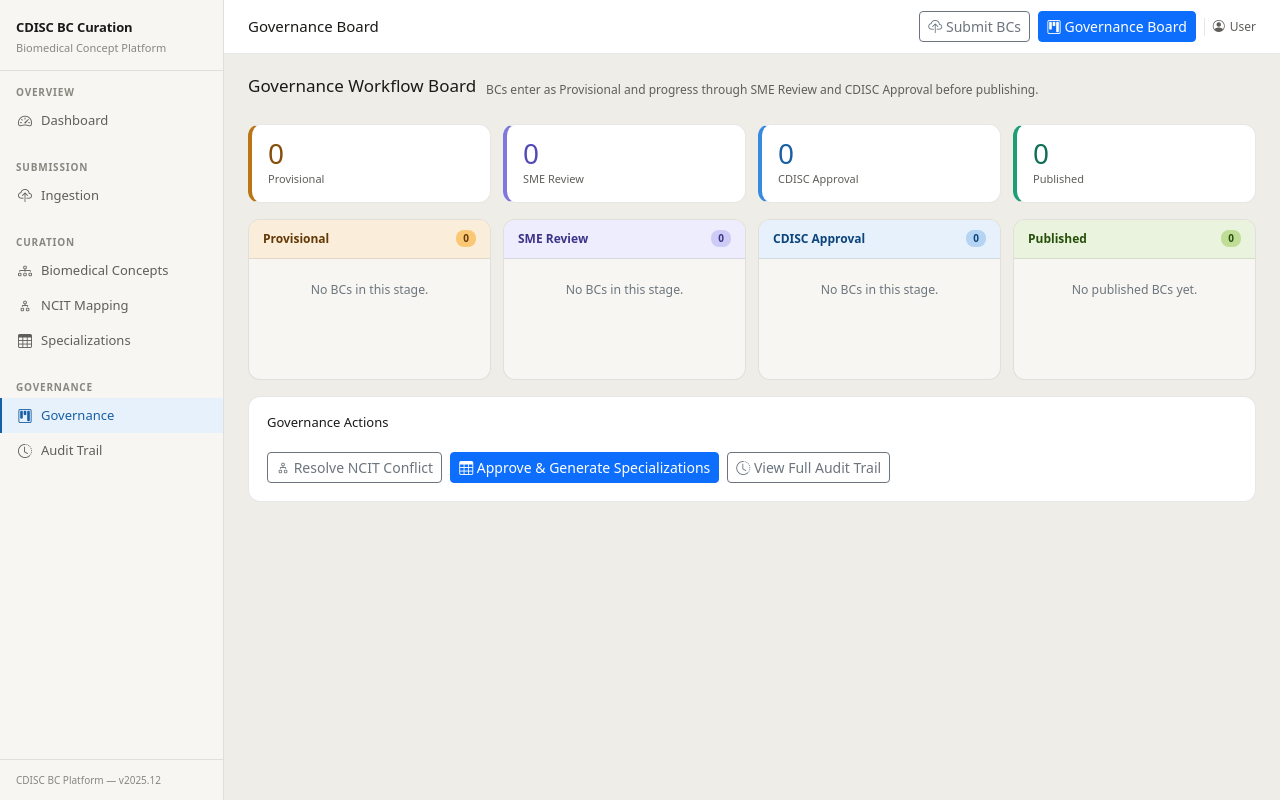
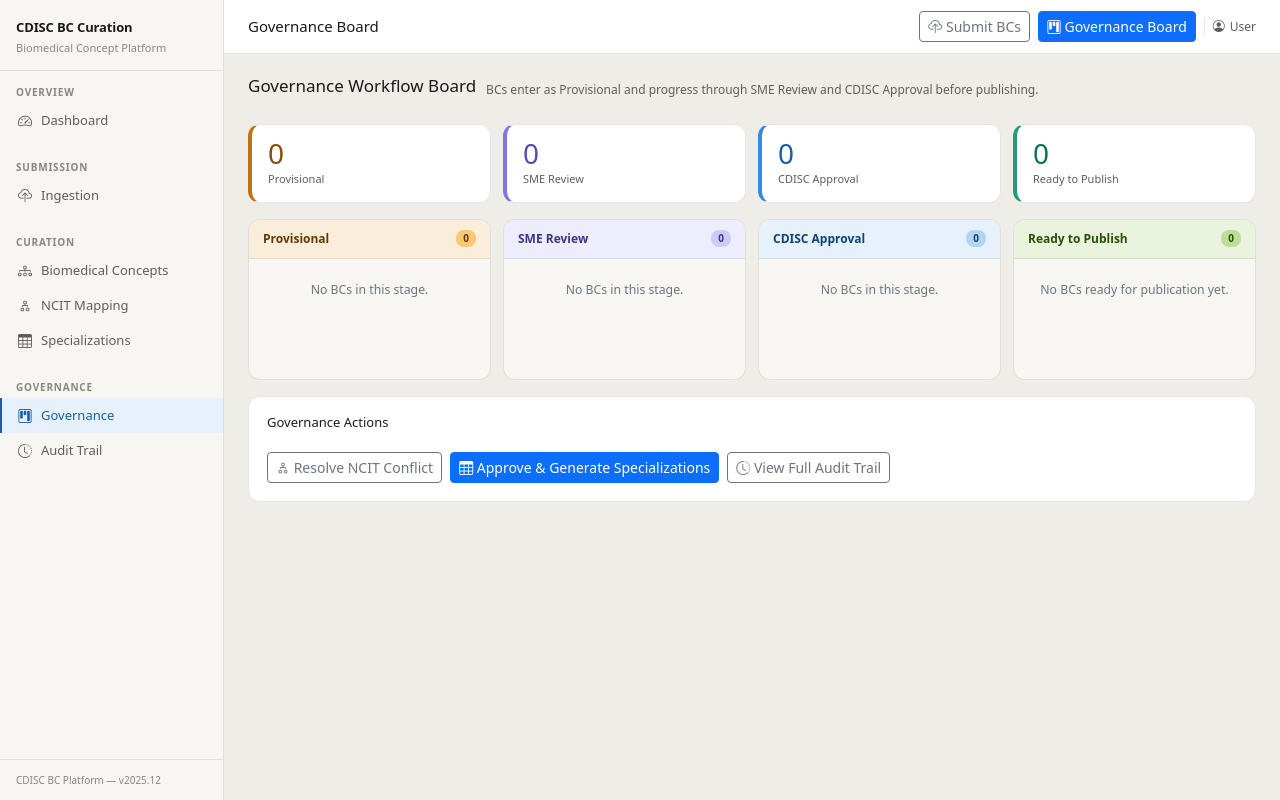
Before and after one commit to pendingintent/cdisc-concept-curation, a Flask app: page /governance/board in a window 1280 px wide. Run offline with Flask 3, Linux system fonts and the light colour scheme.

Commit message:
Changed headers/titles in HTML pages

```diff
--- a/requirements.txt
+++ b/requirements.txt
@@ -31,3 +31,5 @@ urllib3==2.6.3
 Werkzeug==3.1.7
 pytest==8.3.5
 pytest-flask==1.3.0
+pre-commit==4.2.0
+black==26.3.1
--- a/templates/governance.html
+++ b/templates/governance.html
@@ -27,7 +27,7 @@
   </div>
   <div class="metric-card metric-card-green">
     <div class="metric-val metric-val-green">{{ columns.published | length if columns else 0 }}</div>
-    <div class="metric-lbl">Published</div>
+    <div class="metric-lbl">Ready to Publish</div>
   </div>
 </div>
 
@@ -62,12 +62,7 @@
                     aria-label="Advance {{ bc.short_name }} to SME Review">
               <i class="bi bi-arrow-right" aria-hidden="true"></i> Advance
             </button>
-            <button type="button"
-                    class="btn btn-sm btn-outline-danger kanban-reject-btn"
-                    data-bc-id="{{ bc.bc_id }}"
-                    aria-label="Reject {{ bc.short_name }}">
-              <i class="bi bi-x" aria-hidden="true"></i> Reject
-            </button>
+
           </div>
         </div>
         {% endfor %}
@@ -165,7 +160,7 @@
   <!-- Published column -->
   <div class="kanban-column" role="list" aria-label="Published BCs">
     <div class="kanban-column-header kanban-header-published">
-      <span>Published</span>
+      <span>Ready to Publish</span>
       <span class="kanban-column-count kanban-count-published">
         {{ columns.published | length if columns else 0 }}
       </span>
@@ -181,11 +176,11 @@
             {% if bc.ncit_code %}<code>{{ bc.ncit_code }}</code>{% endif %}
             {% if bc.package_date %} &middot; Published {{ bc.package_date }}{% endif %}
           </div>
-          <span class="bc-badge bc-badge-published">Published</span>
+          <span class="bc-badge bc-badge-published">Ready to Publish</span>
         </div>
         {% endfor %}
       {% else %}
-        <div class="small text-secondary px-2 py-3 text-center">No published BCs yet.</div>
+        <div class="small text-secondary px-2 py-3 text-center">No BCs ready for publication yet.</div>
       {% endif %}
     </div>
   </div>
--- a/templates/library_bc_detail.html
+++ b/templates/library_bc_detail.html
@@ -88,7 +88,7 @@
         {% endif %}
         {% if bc.href %}
         <div class="col-12">
-          <label class="form-label form-label-sm">CDISC Library Href</label>
+          <label class="form-label form-label-sm">NCI Thesaurus HREF</label>
           <div class="form-control form-control-sm bg-light text-break">{{ bc.href }}</div>
         </div>
         {% endif %}
```
